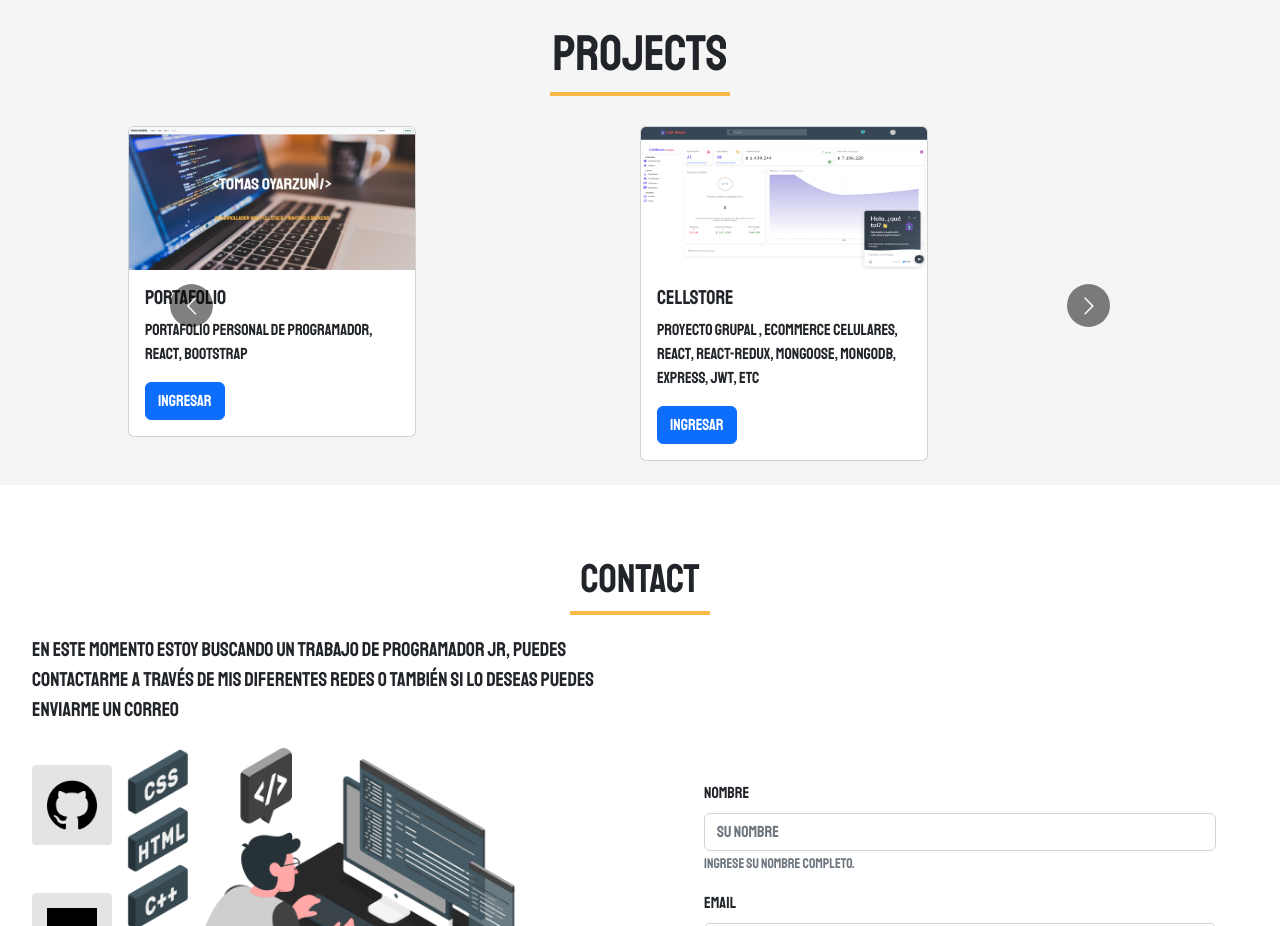
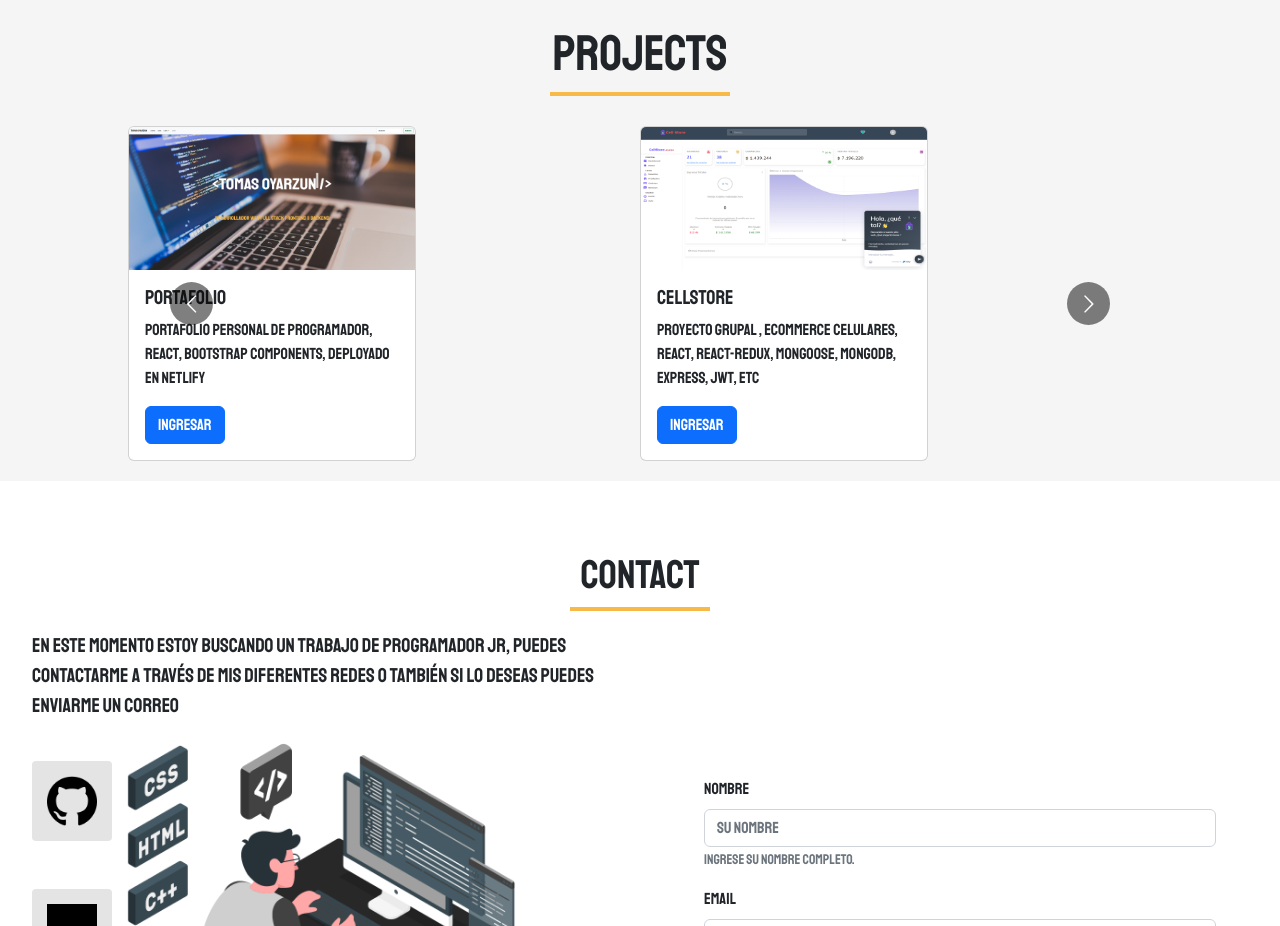
Before and after one commit to TomasIvanOyarzun/Portafolio, a React (Create React App) app: page / in a window 1280 px wide. Shown: the part 2300-3226 px from the top of the page. Built offline with nearby package versions, Linux system fonts and the light colour scheme; grey boxes are pictures that could not be loaded.

Commit message:
space characters

```diff
--- a/src/components/Card/CardProject.js
+++ b/src/components/Card/CardProject.js
@@ -8,7 +8,7 @@ const CardProject = ({title, image, description}) => {
 
   const {active , theme} = useContext(SwitchContext)
   return (
-    <Card style={{ width: '18rem' }} data-aos="flip-left" bg={active && theme.card}>
+    <Card style={{ width: '18rem' , marginBottom: '20px'}} data-aos="flip-left" bg={active && theme.card}>
       <Card.Img variant="top" src={image} />
       <Card.Body>
         <Card.Title>{title}</Card.Title>
--- a/src/components/sliderCard/SliderCard.js
+++ b/src/components/sliderCard/SliderCard.js
@@ -6,9 +6,9 @@ import portafolio from '../../image/portafolio.jpg'
 import cellStore from '../../image/cellStore.jpg'
 import pokemon from '../../image/pokemonApp.jpg'
 import dog from '../../image/dog.jpg'
-const arrayCard = [{title: 'Portafolio', image: portafolio, description : 'Portafolio personal de programador, React, Bootstrap'  },
+const arrayCard = [{title: 'Portafolio', image: portafolio, description : 'Portafolio personal de programador, React, Bootstrap components, deployado en Netlify'  },
 {title: 'CellStore', image: cellStore, description : 'Proyecto grupal , ecommerce celulares, react, react-redux, mongoose, mongoDB, express, JWT, etc'},
-{title:'Pokemon APP', image: pokemon, description: 'app pokemon parecido a un pokedex , buscar pokemones, react , express, sequelize, postgres  (no se uso librerias de estilos)'},
+{title:'Pokemon APP', image: pokemon, description: 'pokedex , buscar pokemones, react , express, sequelize, postgres  (no se uso librerias de estilos)'},
 {title: 'Dog APP', image: dog, description : 'buscar razas de perro , react, react-redux, react-router-dom, sequelize, express, (no se uso librerias de estilos)'}]
 
 const SliderCard = () => {
```
